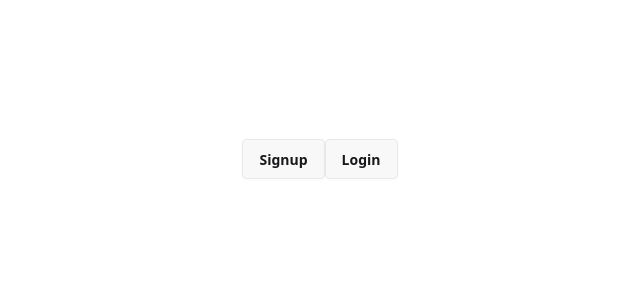
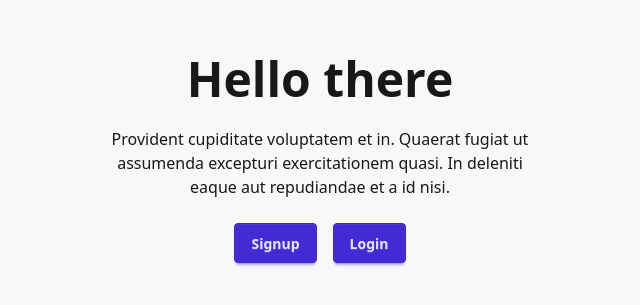
Before and after one commit to geraldsberongoy/Mern-Project-with-Auth, a React (Vite) app in the folder frontend/: page / in a window 1280 px wide. Shown: the part 241-546 px from the top of the page, without its empty margins (320-960 px from the left). Built offline with nearby package versions, Linux system fonts and the light colour scheme.

Commit message:
feat: enhance HomePage layout with hero section and improved button styles

```diff
--- a/frontend/pages/HomePage.jsx
+++ b/frontend/pages/HomePage.jsx
@@ -3,13 +3,25 @@
 
 const HomePage = () => {
   return (
-    <div>
-      <Link to={"/signup"}>
-        <button className="btn">Signup</button>
-      </Link>
-      <Link to={"/login"}>
-        <button className="btn">Login</button>
-      </Link>
+    <div class="hero bg-base-200 min-h-screen">
+      <div class="hero-content text-center">
+        <div class="max-w-md">
+          <h1 class="text-5xl font-bold">Hello there</h1>
+          <p class="py-6">
+            Provident cupiditate voluptatem et in. Quaerat fugiat ut assumenda
+            excepturi exercitationem quasi. In deleniti eaque aut repudiandae et
+            a id nisi.
+          </p>
+          <div class="flex justify-center gap-4">
+            <Link to={"/signup"}>
+              <button className="btn btn-primary">Signup</button>
+            </Link>
+            <Link to={"/login"}>
+              <button className="btn btn-primary">Login</button>
+            </Link>
+          </div>
+        </div>
+      </div>
     </div>
   );
 };
```
